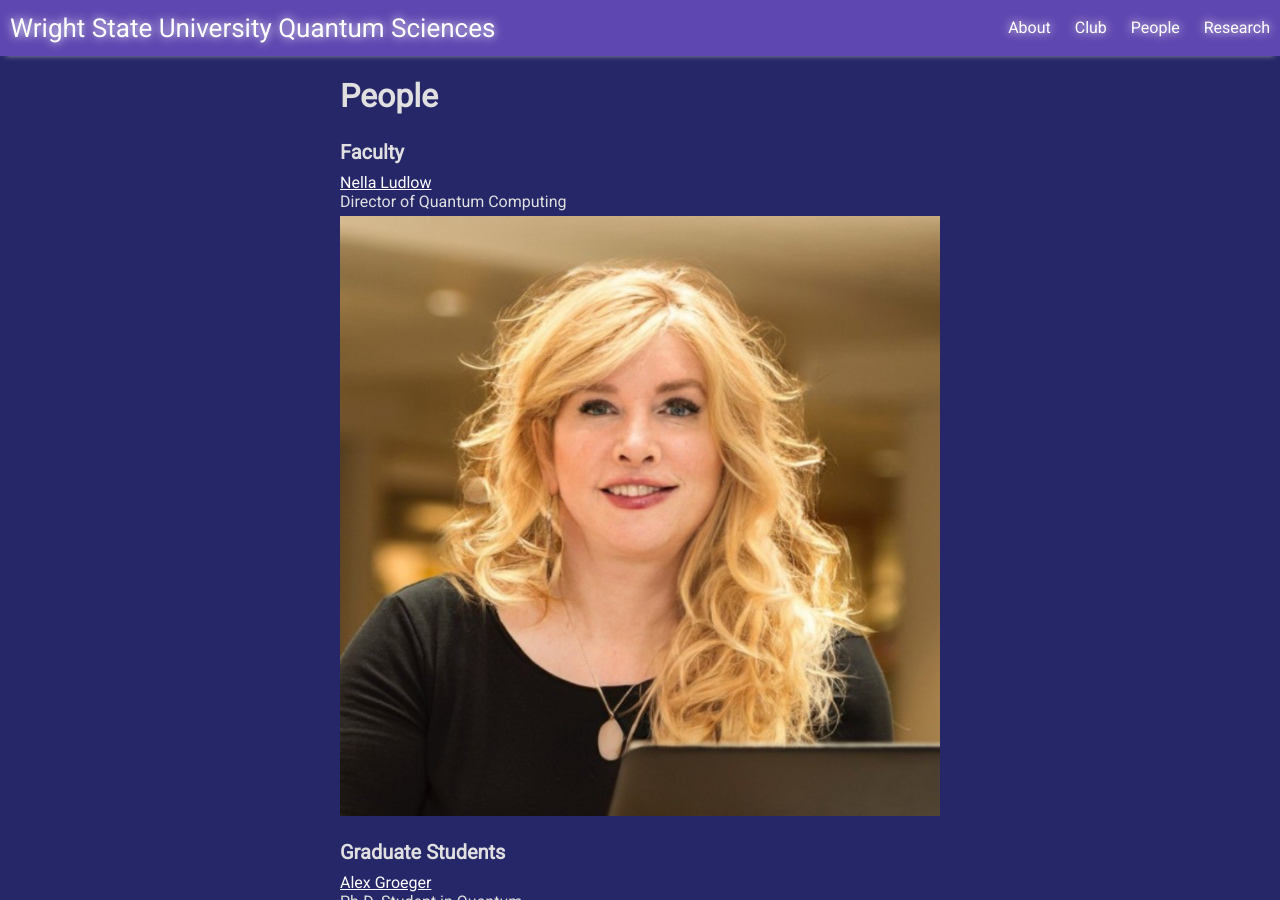
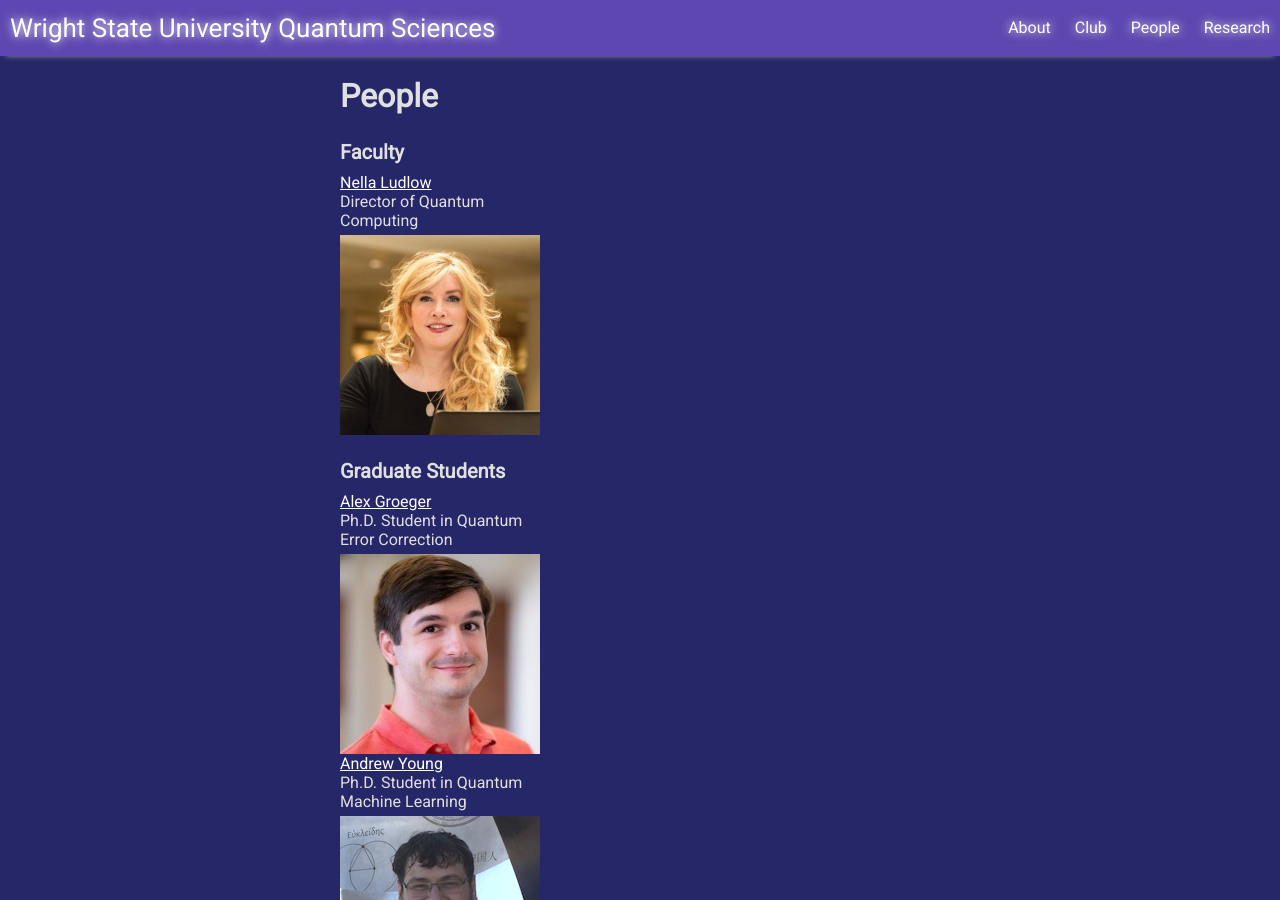
Before and after one commit to WSU-Quantum-Sciences/wsu-quantum-sciences.github.io, a Jekyll site: the page built from pages/people.md, in a window 1280 px wide and 900 px high. Built offline with Jekyll 4.4.1, drawn with Linux system fonts in a browser that asks for light colours; nearby versions of some CDN libraries.

Commit message:
adjust nella ludlow pic

```diff
--- a/pages/people.md
+++ b/pages/people.md
@@ -5,10 +5,12 @@ permalink: /people
 ---
 
 ### Faculty
-<div style="width: 33%; display: table-cell;">
-    <a href="https://www.linkedin.com/in/nellaludlow/">Nella Ludlow</a> <br />
-    <t>Director of Quantum Computing</t> <br />
-    <img src="./assets/img/people/nella-ludlow.jpg" align="left" alt="A headshot photo of Nella Ludlow" width="100%"/>
+<div class="grid-container" style="width: 33%; display: table-cell;">
+    <div class="grid-item" style="min-width: 120px; max-width: 200px">
+        <a href="https://www.linkedin.com/in/nellaludlow/">Nella Ludlow</a> <br />
+        <t>Director of Quantum Computing</t> <br />
+        <img src="./assets/img/people/nella-ludlow.jpg" align="left" alt="A headshot photo of Nella Ludlow" width="100%"/>
+    </div>
 </div>
 
 ### Graduate Students
```
